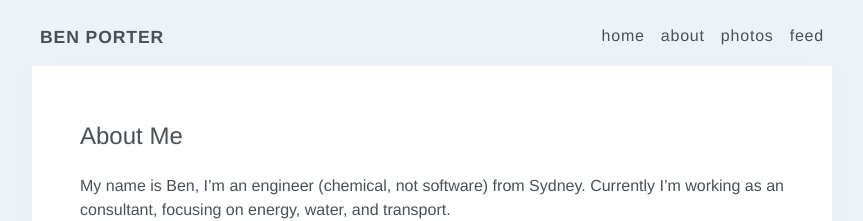
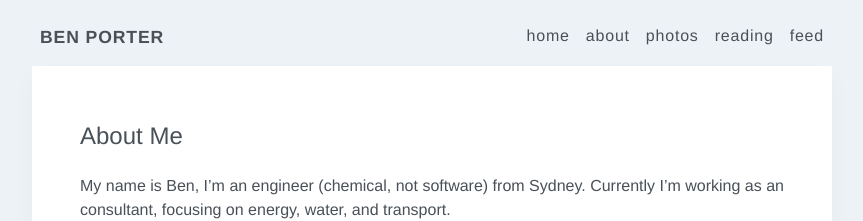
Before and after one commit to penborter/penborter.github.io, a Jekyll site: the page built from _pages/about.md, in a window 1280 px wide. Shown: the top 221 px of the page, without its empty margins (208-1071 px from the left). Built offline with Jekyll 4.4.1, drawn with Linux system fonts in a browser that asks for light colours; some web fonts are replaced.

Commit message:
Update navigation.html

```diff
--- a/_includes/navigation.html
+++ b/_includes/navigation.html
@@ -6,6 +6,7 @@
     <li><a href="/about" {% if page.url == "/about" %}class="active"{% endif %}>about</a></li>
     <li><a href="/photos" class="active">photos</a></li>
     <!--<li><a href="/projects" {% if page.url == "/projects" %}class="active"{% endif %}>projects</a></li>-->
+    <li><a href="/reading" class="active">reading</a></li>
     <li><a href="/atom.xml">feed</a></li>
   </ul>
 </nav>
```
